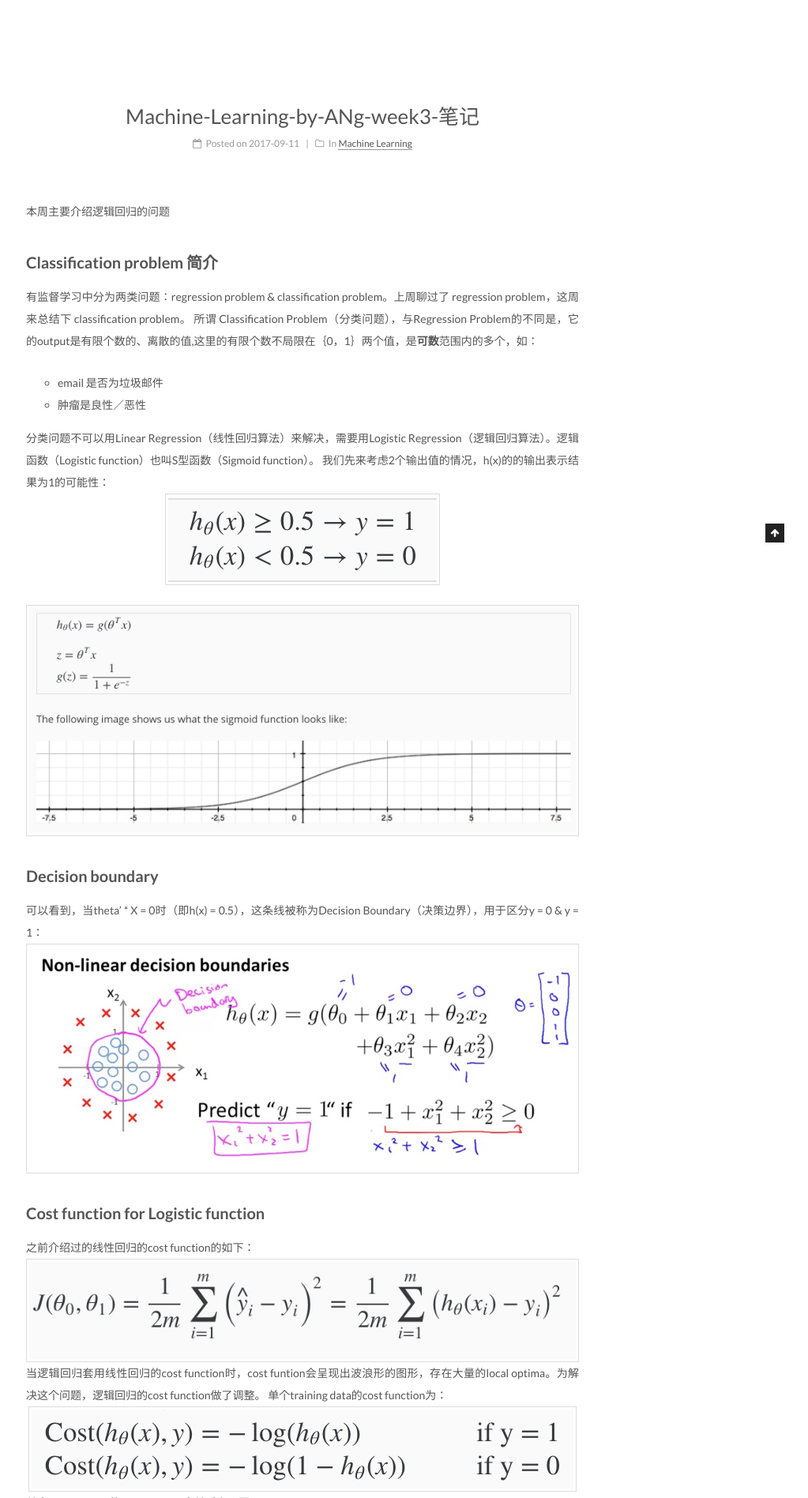
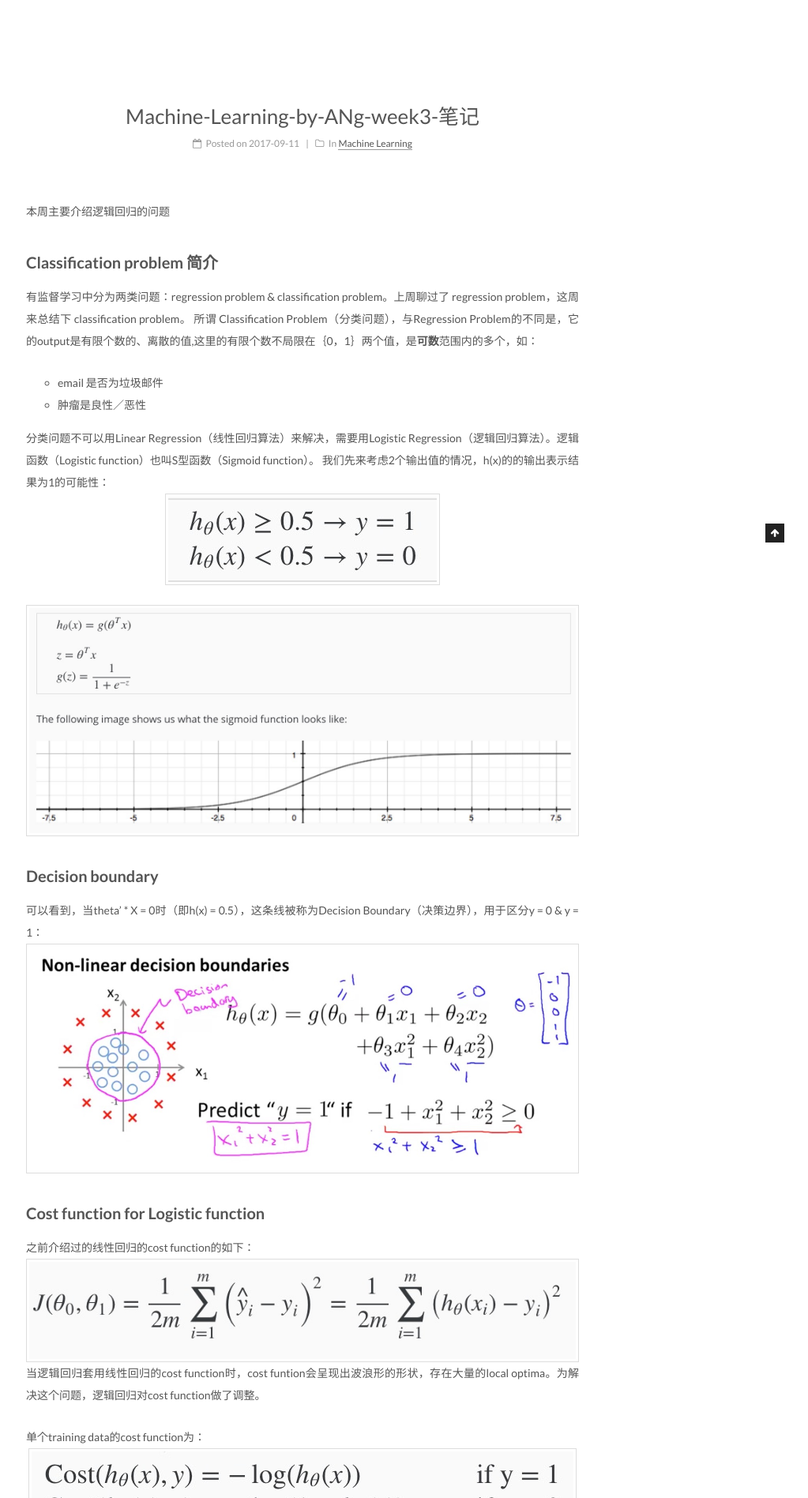
Before and after one commit to qimiguang/qimiguang.github.io, a Jekyll site: the page built from _posts/2017-09-11-Machine-Learning-Classification-Problem-笔记.md, in a window 1280 px wide. Shown: the part 313-2210 px from the top of the page at 79% size, without its empty margins (257-1280 px from the left). Built offline with Jekyll 4.4.1, drawn with Linux system fonts in a browser that asks for light colours; grey boxes are pictures that could not be loaded.

```diff
--- a/_posts/2017-09-11-Machine-Learning-Classification-Problem-笔记.md
+++ b/_posts/2017-09-11-Machine-Learning-Classification-Problem-笔记.md
@@ -28,10 +28,12 @@ tags:
 ## Cost function for Logistic function
 之前介绍过的线性回归的cost function的如下：
 ![linear regression cost function](/assets/images/ml/week2-linear-reg-cost-function.jpg)
-当逻辑回归套用线性回归的cost function时，cost funtion会呈现出波浪形的图形，存在大量的local optima。为解决这个问题，逻辑回归的cost function做了调整。
+当逻辑回归套用线性回归的cost function时，cost funtion会呈现出波浪形的形状，存在大量的local optima。为解决这个问题，逻辑回归对cost function做了调整。
+
 单个training data的cost function为：
 ![](/assets/images/ml/week3-cost-function.jpg)
 单个training data的cost function合并后为下图：
-![](/assets/images/ml/week3-cost-function2.jpeg)
+![](/assets/images/ml/week3-cost-function2.jpg)
+
 总的cost function如下图：
 ![](/assets/images/ml/week3-cost-function3.jpeg)
```
